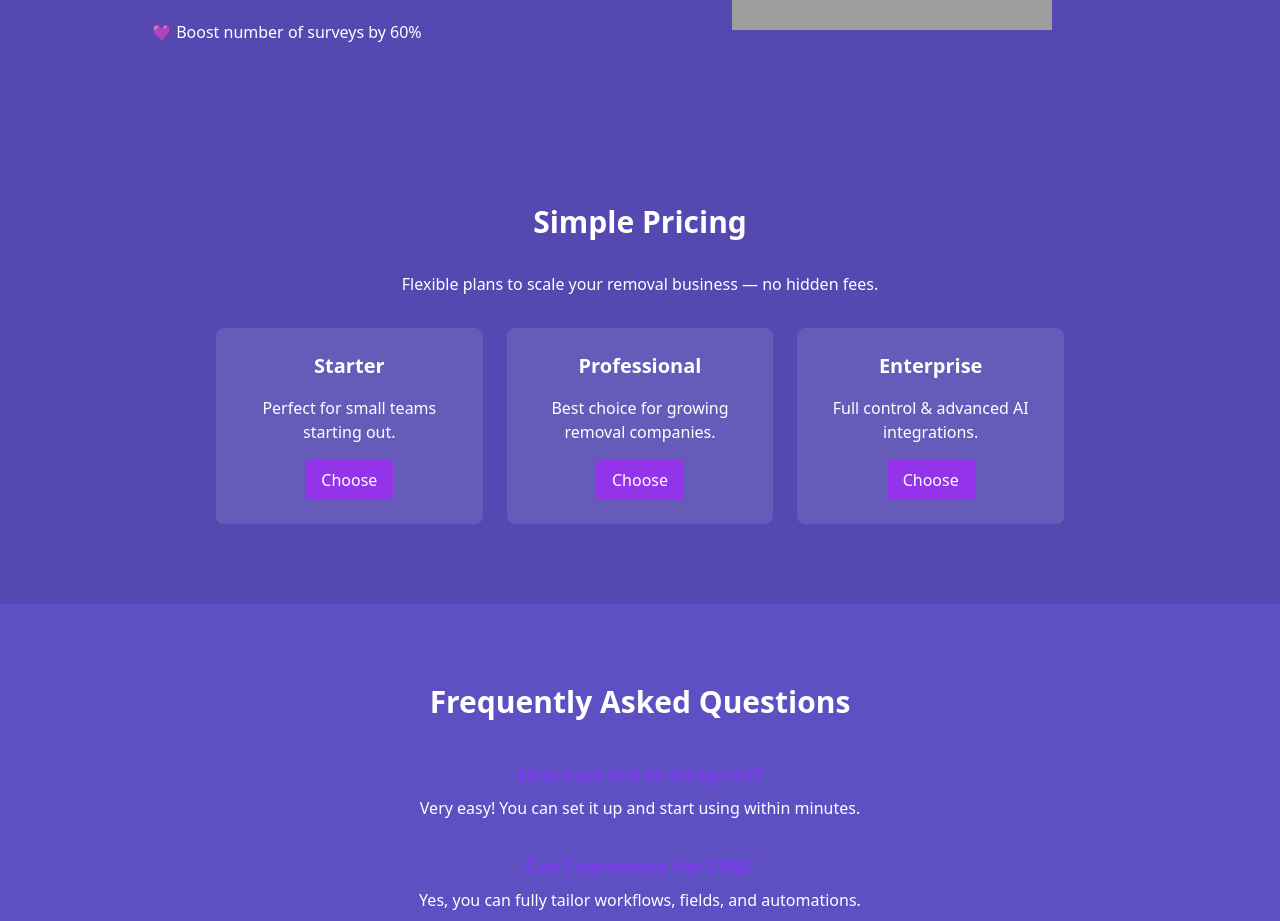
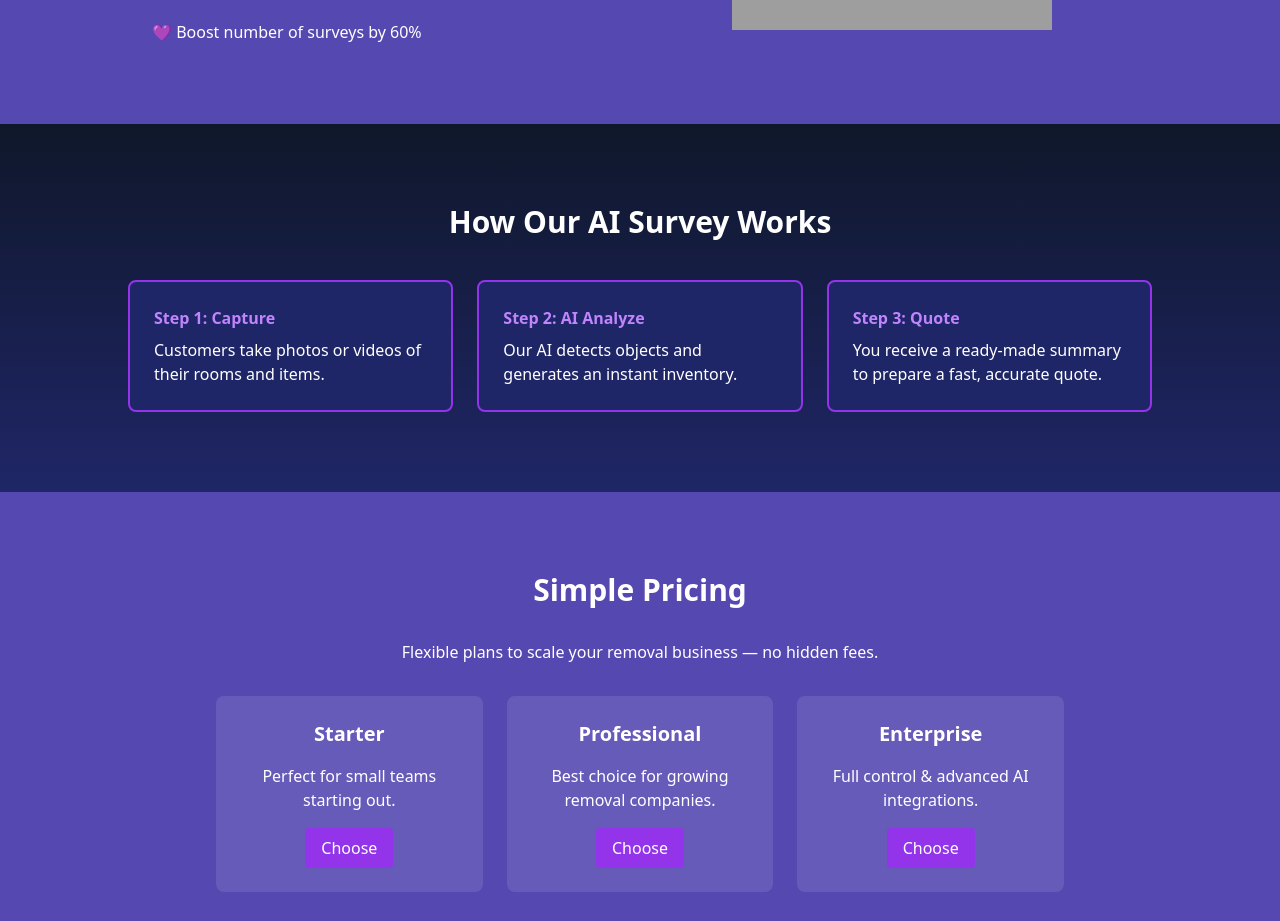
Before and after one commit to Gullmegler/mitt-prosjekt, a React (Create React App) app: page / in a window 1280 px wide. Shown: the part 1125-2046 px from the top of the page. Built offline with nearby package versions, Linux system fonts and the light colour scheme; grey boxes are pictures that could not be loaded.

Commit message:
Update App.js

```diff
--- a/src/App.js
+++ b/src/App.js
@@ -2,6 +2,7 @@ import React from "react";
 import { Routes, Route } from "react-router-dom";
 import Hero from "./components/Hero";
 import Benefits from "./components/Benefits";
+import AiSurvey from "./components/AiSurvey";
 import Prices from "./components/Prices";
 import FAQSection from "./components/FAQSection";
 import CallToAction from "./components/CallToAction";
@@ -12,7 +13,7 @@ import Navbar from "./components/Navbar";
 
 const App = () => {
   return (
-    <div className="bg-[#111444] text-white">
+    <div className="bg-[#111144] text-white">
       <Navbar />
       <Routes>
         <Route
@@ -21,6 +22,7 @@ const App = () => {
             <>
               <Hero />
               <Benefits />
+              <AiSurvey />
               <Prices />
               <FAQSection />
               <CallToAction />
```
